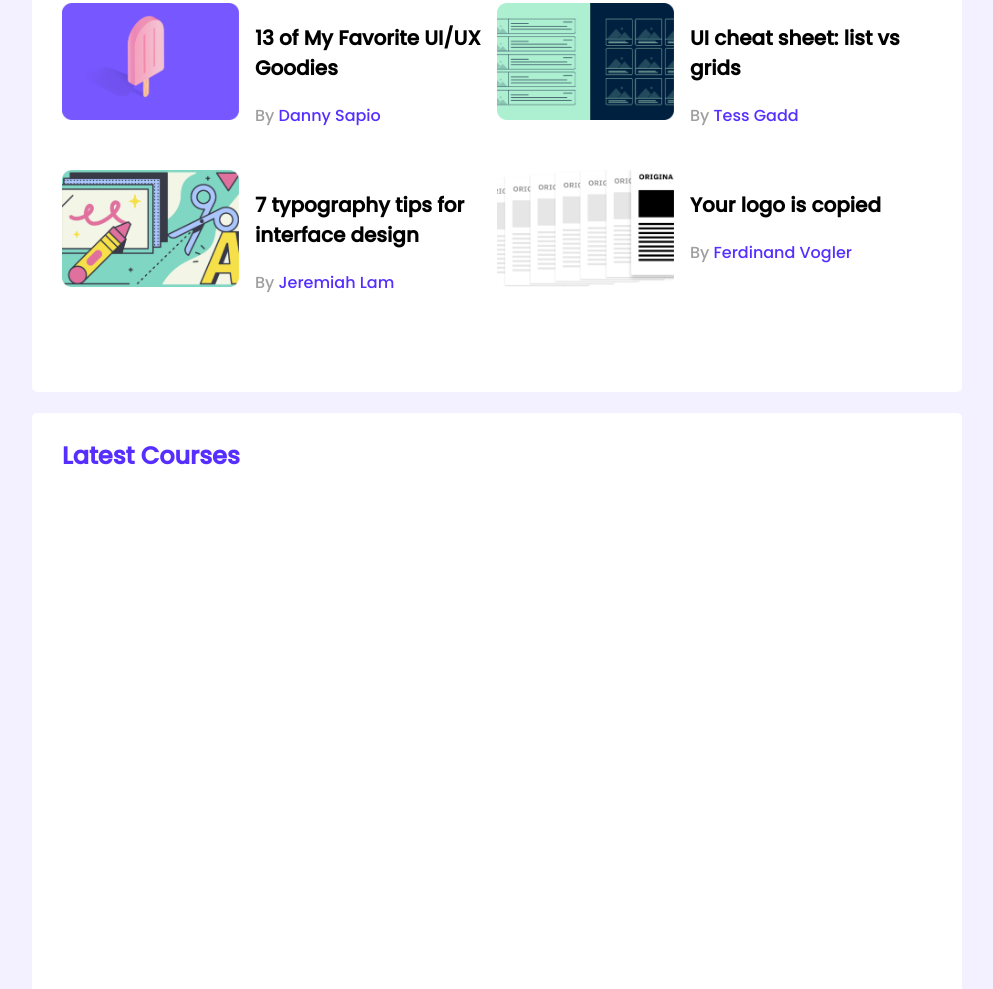
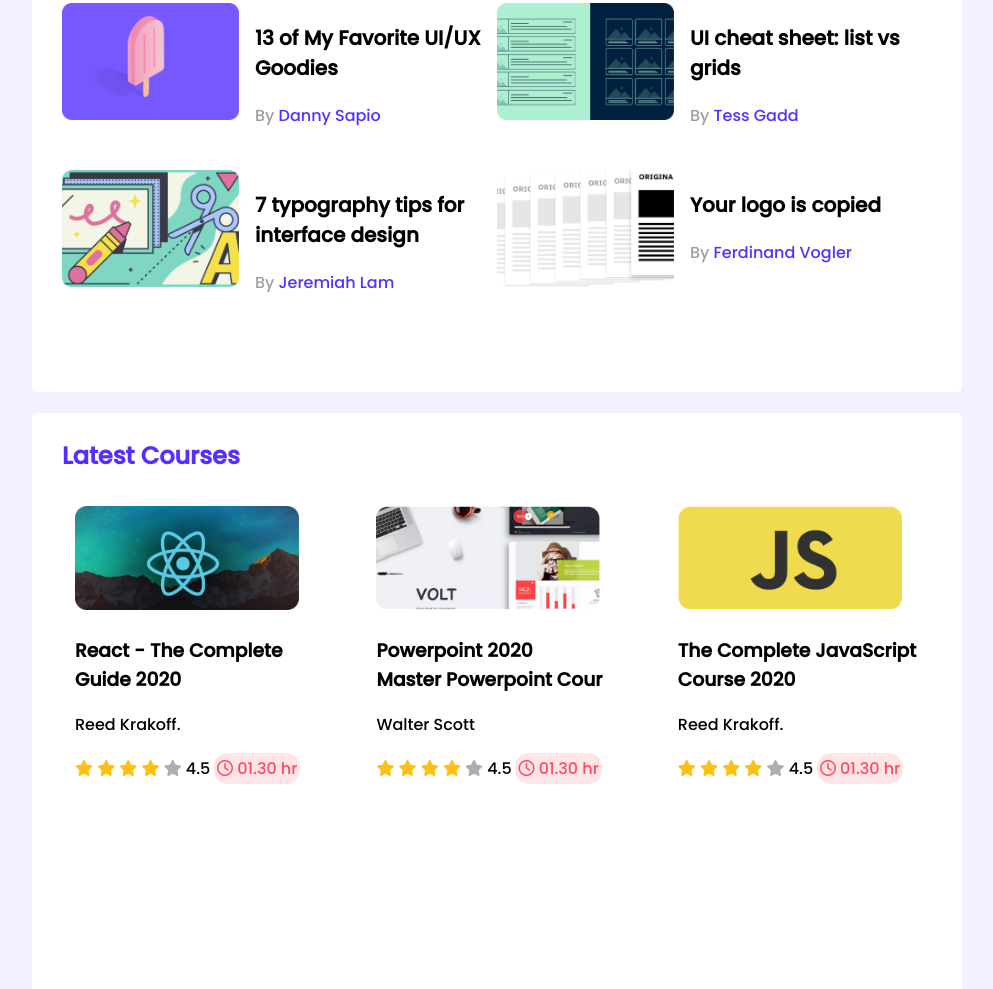
Before and after one commit to mhrakib999/leader-board-css3, a plain HTML site: page index.html in a window 1280 px wide. Shown: the part 376-1365 px from the top of the page, without its empty margins (143-1136 px from the left). Drawn offline with Linux system fonts and the light colour scheme.

Commit message:
five commit

```diff
--- a/index.html
+++ b/index.html
@@ -6,6 +6,8 @@
     <meta http-equiv="X-UA-Compatible" content="IE=edge">
     <meta name="viewport" content="width=device-width, initial-scale=1.0">
     <title>Document</title>
+    <!-- Font awesome -->
+    <script src="https://kit.fontawesome.com/85738dd1b0.js" crossorigin="anonymous"></script>
     <!-- stylesheet -->
     <link rel="stylesheet" href="style.css">
     <link rel="preconnect" href="https://fonts.googleapis.com">
@@ -103,7 +105,92 @@
         </section>
         <section class="container">
             <h2 class="section-tittle">Latest Courses</h2>
-            <div class="courses"></div>
+            <div class="courses">
+                <div class="course">
+                    <div class="course-banner">
+                        <img src="images/courses/course-1.png" alt="">
+                    </div>
+                    <div class="course-detail">
+                        <h3>
+                            React - The Complete <br> Guide 2020
+                        </h3>
+                        <p class="course-instructor">Reed Krakoff.</p>
+                        <div class="course-info">
+                            <div>
+                                <i class="fas fa-star filled"></i>
+                                <i class="fas fa-star filled"></i>
+                                <i class="fas fa-star filled"></i>
+                                <i class="fas fa-star filled"></i>
+                                <i class="fas fa-star empty"></i>
+                                <span>
+                                    4.5
+                                </span>
+                            </div>
+
+                            <div class="course-duration">
+                                <i class="far fa-clock"></i>
+                                01.30 hr
+                            </div>
+                        </div>
+                    </div>
+                </div>
+                <div class="course">
+                    <div class="course-banner">
+                        <img src="images/courses/course-2.png" alt="">
+                    </div>
+                    <div class="course-detail">
+                        <h3>
+                            Powerpoint 2020 <br>Master Powerpoint Cour
+                        </h3>
+                        <p class="course-instructor">Walter Scott</p>
+                        <div class="course-info">
+                            <div>
+                                <i class="fas fa-star filled"></i>
+                                <i class="fas fa-star filled"></i>
+                                <i class="fas fa-star filled"></i>
+                                <i class="fas fa-star filled"></i>
+                                <i class="fas fa-star empty"></i>
+                                <span>
+                                    4.5
+                                </span>
+                            </div>
+
+                            <div class="course-duration">
+                                <i class="far fa-clock"></i>
+                                01.30 hr
+                            </div>
+                        </div>
+                    </div>
+                </div>
+                <div class="course">
+                    <div class="course-banner">
+                        <img src="images/courses/course-3.png" alt="">
+                    </div>
+                    <div class="course-detail">
+                        <h3>
+                            The Complete JavaScript <br>Course 2020
+                        </h3>
+                        <p class="course-instructor">Reed Krakoff.</p>
+                        <div class="course-info">
+                            <div>
+                                <i class="fas fa-star filled"></i>
+                                <i class="fas fa-star filled"></i>
+                                <i class="fas fa-star filled"></i>
+                                <i class="fas fa-star filled"></i>
+                                <i class="fas fa-star empty"></i>
+                                <span>
+                                    4.5
+                                </span>
+                            </div>
+
+                            <div class="course-duration">
+                                <i class="far fa-clock"></i>
+                                01.30 hr
+                            </div>
+                        </div>
+                    </div>
+                </div>
+            </div>
         </section>
     </main>
 </body>
--- a/style.css
+++ b/style.css
@@ -88,3 +88,54 @@ hr{
     text-decoration: none;
     color: #562EFF;
 }
+
+/* courses-style */
+.courses{
+    display: grid;
+    grid-template-columns: repeat(3, 1fr);
+    grid-column-gap: 23px;
+
+}
+.course{
+    Width: 252.42px;
+    Height: 269.79px;
+    padding: 13px;
+
+}
+.course-info{
+    display: flex;
+    align-items: center;
+    justify-content: space-between;
+}
+.course .course-banner img{
+    width: 224px;
+    height: 104px;
+}
+
+.fa-star{
+    font-size: 16px;
+}
+
+.fa-star.filled{
+    color: #FFC014;;
+}
+.fa-star.empty{
+    color: #AEAEAE;;
+}
+.course-duration{
+    color: #FF4A60;;
+    background: #FFE4E8;
+    border-radius: 14px;
+    padding: 3px;
+    margin-right: 27px;
+}
+
+@media only screen and (max-width:688px)  {
+
+    .container{
+        width: 100%;
+    }
+    .players{
+        grid-template-columns: repeat(1, 1fr);
+    }
+}
```
